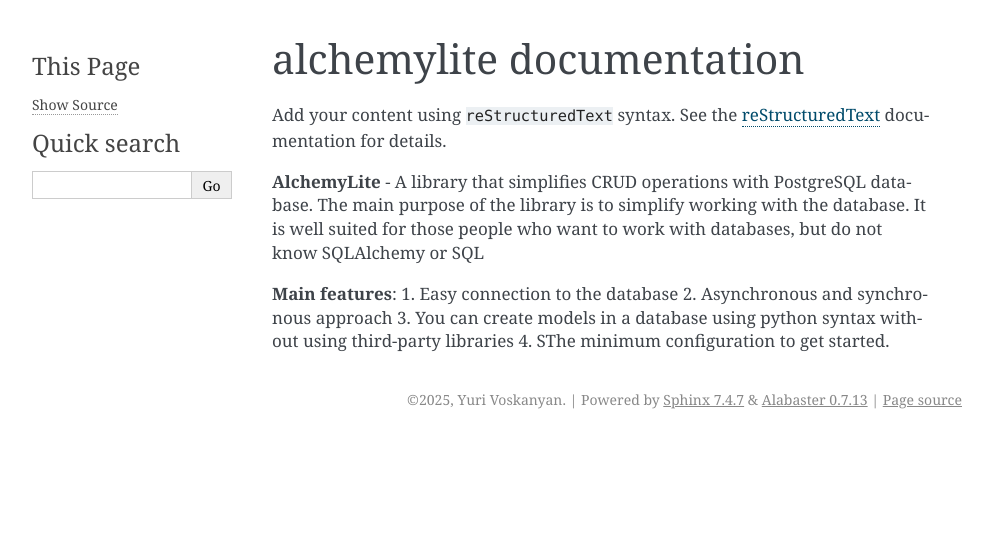
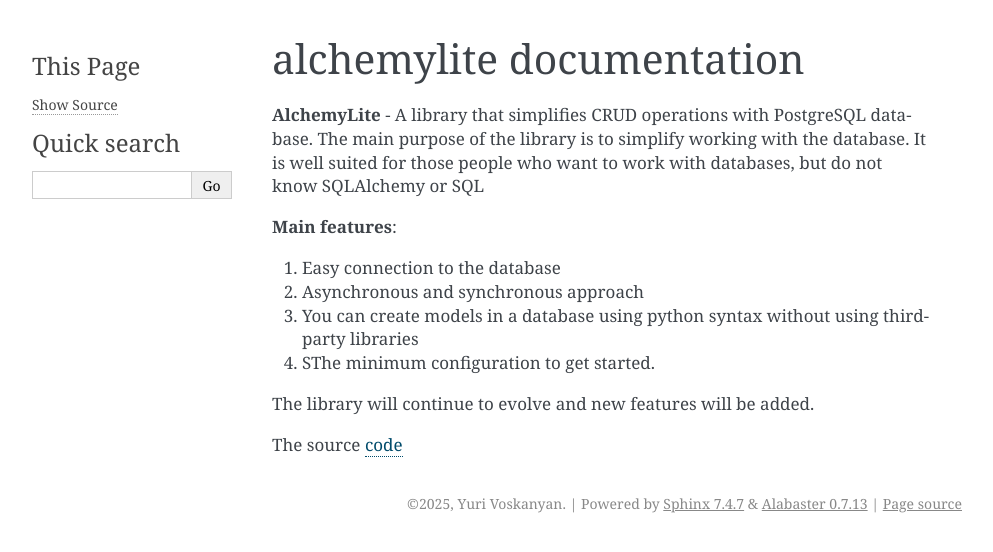
Before and after one commit to Garinelli/AlchemyLite, a Sphinx documentation site: the page built from docs/source/index.rst, in a window 1280 px wide. Shown: the top 552 px of the page, without its empty margins (148-1141 px from the left). Built offline with Sphinx 7.4.7, drawn with Linux system fonts in a browser that asks for light colours.

Commit message:
Updated the main page.

```diff
--- a/docs/source/index.rst
+++ b/docs/source/index.rst
@@ -6,20 +6,21 @@
 alchemylite documentation
 =========================
 
-Add your content using ``reStructuredText`` syntax. See the
-`reStructuredText <https://www.sphinx-doc.org/en/master/usage/restructuredtext/index.html>`_
-documentation for details.
-
 **AlchemyLite** - A library that simplifies CRUD operations with PostgreSQL database.
 The main purpose of the library is to simplify working with the database. It is well suited for those people who want to work with databases,
 but do not know SQLAlchemy or SQL
 
 **Main features**:
+
 1. Easy connection to the database
 2. Asynchronous and synchronous approach
 3. You can create models in a database using python syntax without using third-party libraries
 4. SThe minimum configuration to get started.
 
+The library will continue to evolve and new features will be added.
+
+The source `code <https://github.com/Garinelli/AlchemyLite>`_
+
 .. toctree::
    :maxdepth: 2
    :caption: Contents:
```
